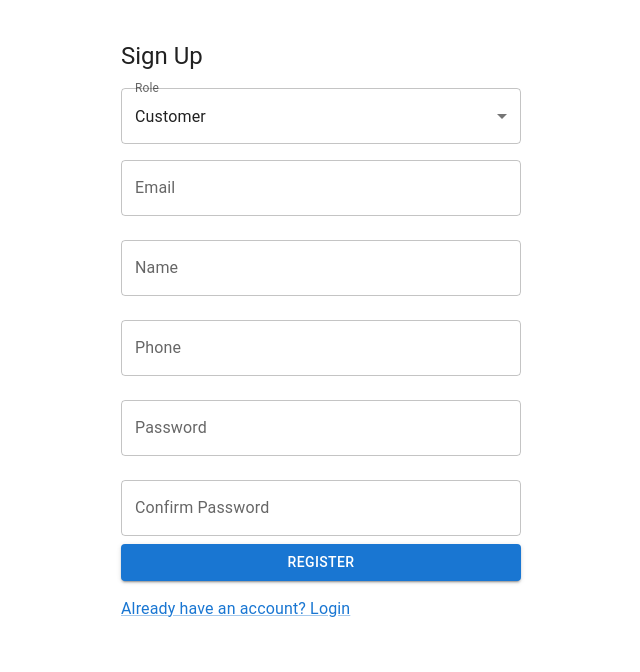
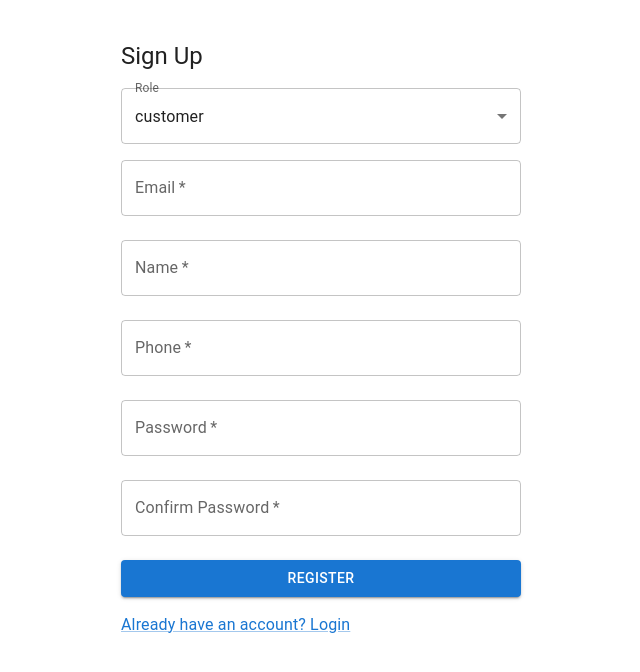
Before and after one commit to Rohit8940/odoo-rental-management, a React (Vite) app in the folder frontend/: page /signup in a window 1280 px wide. Shown: the top 672 px of the page, without its empty margins (319-959 px from the left). Built offline with nearby package versions, Linux system fonts and the light colour scheme.

Commit message:
dashboard after auth

```diff
--- a/frontend/package.json
+++ b/frontend/package.json
@@ -13,6 +13,7 @@
     "@emotion/react": "^11.14.0",
     "@emotion/styled": "^11.14.1",
     "@fontsource/roboto": "^5.2.6",
+    "@mui/icons-material": "^7.3.1",
     "@mui/material": "^7.3.1",
     "axios": "^1.11.0",
     "react": "^19.1.1",
--- a/frontend/src/App.jsx
+++ b/frontend/src/App.jsx
@@ -1,16 +1,33 @@
+// src/App.jsx
 import { Routes, Route, Navigate } from "react-router-dom";
 import LoginPage from "./pages/LoginPage";
 import SignupPage from "./pages/SignupPage";
+import RentalShopPage from "./pages/RentalShopPage";
+import { useAuth } from "./context/AuthProvider";
 
 export default function App() {
+  const { user } = useAuth();
+
   return (
     <Routes>
-      {/* Default redirect to login */}
+      {/* Default redirect */}
       <Route path="/" element={<Navigate to="/login" replace />} />
 
-      {/* Auth routes */}
+      {/* Public routes */}
       <Route path="/login" element={<LoginPage />} />
       <Route path="/signup" element={<SignupPage />} />
+
+      {/* Protected route */}
+      <Route
+        path="/rental-shop"
+        element={
+          user?.role === "customer" ? (
+            <RentalShopPage />
+          ) : (
+            <Navigate to="/login" replace />
+          )
+        }
+      />
     </Routes>
   );
 }
--- a/frontend/src/components/RoleSelector.jsx
+++ b/frontend/src/components/RoleSelector.jsx
@@ -6,7 +6,7 @@ const RoleSelector = ({ role, setRole }) => {
     <FormControl fullWidth>
       <InputLabel>Role</InputLabel>
       <Select value={role} onChange={(e) => setRole(e.target.value)}>
-        <MenuItem value="customer">Customer</MenuItem>
+        <MenuItem value="customer">customer</MenuItem>
         <MenuItem value="enduser">End User</MenuItem>
       </Select>
     </FormControl>
--- a/frontend/src/context/AuthProvider.jsx
+++ b/frontend/src/context/AuthProvider.jsx
@@ -1,3 +1,4 @@
+// src/context/AuthProvider.jsx
 import { createContext, useContext, useState } from "react";
 
 const AuthContext = createContext(null);
--- /dev/null
+++ b/frontend/src/pages/RentalShopPage.jsx
@@ -0,0 +1,179 @@
+import React, { useState } from "react";
+import {
+  AppBar,
+  Toolbar,
+  IconButton,
+  Typography,
+  Button,
+  Box,
+  Grid,
+  Card,
+  CardMedia,
+  CardContent,
+  CardActions,
+  TextField,
+  Select,
+  MenuItem,
+  FormControl,
+  InputLabel,
+  Pagination,
+  Chip,
+  useMediaQuery
+} from "@mui/material";
+import {
+  ShoppingCart,
+  FavoriteBorder,
+  ViewModule,
+  ViewList,
+  Search
+} from "@mui/icons-material";
+import { useTheme } from "@mui/material/styles";
+
+const categories = ["Category 1", "Category 2", "Category 3", "Category 4"];
+const products = Array.from({ length: 12 }, (_, i) => ({
+  id: i,
+  name: `Product ${i + 1}`,
+  price: 0,
+  image: "https://via.placeholder.com/150"
+}));
+
+const RentalShopPage = () => {
+  const theme = useTheme();
+  const isMobile = useMediaQuery(theme.breakpoints.down("sm"));
+  const [view, setView] = useState("grid");
+
+  return (
+    <Box sx={{ flexGrow: 1 }}>
+      {/* Navbar */}
+      <AppBar position="static" color="default" sx={{ mb: 2 }}>
+        <Toolbar>
+          <Typography variant="h6" sx={{ flexGrow: 1 }}>
+            Rental Shop
+          </Typography>
+          <Button color="inherit">Home</Button>
+          <Button color="inherit">Rental Shop</Button>
+          <Button color="inherit">Wishlist</Button>
+          <IconButton color="inherit">
+            <ShoppingCart />
+          </IconButton>
+          <Button color="inherit">Contact Us</Button>
+        </Toolbar>
+      </AppBar>
+
+      {/* Categories */}
+      <Box sx={{ display: "flex", gap: 1, overflowX: "auto", px: 2, mb: 2 }}>
+        {categories.map((cat, idx) => (
+          <Chip key={idx} label={cat} clickable variant="outlined" />
+        ))}
+      </Box>
+
+      <Grid container spacing={2} px={2}>
+        {/* Filters */}
+        {!isMobile && (
+          <Grid item xs={12} sm={3} md={2}>
+            <Typography variant="subtitle1" fontWeight="bold">
+              Product Attributes
+            </Typography>
+            <Typography variant="body2">Colors</Typography>
+            <Typography variant="body2">- Red</Typography>
+            <Typography variant="body2">- Blue</Typography>
+            <Typography variant="body2">- Green</Typography>
+            <Typography variant="body2" sx={{ mt: 2 }}>
+              Price Range
+            </Typography>
+            <Typography variant="body2">- ₹0 - ₹500</Typography>
+            <Typography variant="body2">- ₹500 - ₹1000</Typography>
+          </Grid>
+        )}
+
+        {/* Main Content */}
+        <Grid item xs={12} sm={9} md={10}>
+          {/* Top Controls */}
+          <Box sx={{ display: "flex", gap: 2, mb: 2, flexWrap: "wrap" }}>
+            <FormControl size="small" sx={{ minWidth: 120 }}>
+              <InputLabel>Price List</InputLabel>
+              <Select defaultValue="">
+                <MenuItem value="">Default</MenuItem>
+                <MenuItem value="corporate">Corporate</MenuItem>
+                <MenuItem value="vip">VIP</MenuItem>
+              </Select>
+            </FormControl>
+
+            <TextField
+              size="small"
+              placeholder="Search..."
+              InputProps={{
+                endAdornment: <Search />
+              }}
+            />
+
+            <FormControl size="small" sx={{ minWidth: 120 }}>
+              <InputLabel>Sort By</InputLabel>
+              <Select defaultValue="">
+                <MenuItem value="">Default</MenuItem>
+                <MenuItem value="priceLow">Price: Low to High</MenuItem>
+                <MenuItem value="priceHigh">Price: High to Low</MenuItem>
+              </Select>
+            </FormControl>
+
+            <IconButton onClick={() => setView("grid")}>
+              <ViewModule color={view === "grid" ? "primary" : "inherit"} />
+            </IconButton>
+            <IconButton onClick={() => setView("list")}>
+              <ViewList color={view === "list" ? "primary" : "inherit"} />
+            </IconButton>
+          </Box>
+
+          {/* Product List */}
+          <Grid container spacing={2}>
+            {products.map((product) => (
+              <Grid
+                key={product.id}
+                item
+                xs={6}
+                sm={4}
+                md={3}
+                sx={view === "list" ? { flexBasis: "100%" } : {}}
+              >
+                <Card sx={{ display: view === "list" ? "flex" : "block" }}>
+                  <CardMedia
+                    component="img"
+                    height={view === "list" ? "100" : "140"}
+                    image={product.image}
+                    alt={product.name}
+                    sx={view === "list" ? { width: 140 } : {}}
+                  />
+                  <Box sx={{ flexGrow: 1 }}>
+                    <CardContent>
+                      <Typography variant="subtitle1">
+                        {product.name}
+                      </Typography>
+                      <Typography variant="body2">
+                        ₹{product.price.toFixed(2)}
+                      </Typography>
+                    </CardContent>
+                    <CardActions>
+                      <Button variant="contained" size="small">
+                        Add to Cart
+                      </Button>
+                      <IconButton>
+                        <FavoriteBorder />
+                      </IconButton>
+                    </CardActions>
+                  </Box>
+                </Card>
+              </Grid>
+            ))}
+          </Grid>
+
+          {/* Pagination */}
+          <Box sx={{ display: "flex", justifyContent: "center", mt: 3 }}>
+            <Pagination count={10} color="primary" />
+          </Box>
+        </Grid>
+      </Grid>
+    </Box>
+  );
+};
+
+export default RentalShopPage;
--- a/frontend/src/pages/SignupPage.jsx
+++ b/frontend/src/pages/SignupPage.jsx
@@ -1,11 +1,21 @@
+// src/pages/SignupPage.jsx
 import React, { useState } from "react";
-import { Box, Button, TextField, Typography, Link } from "@mui/material";
+import {
+  Box,
+  Button,
+  TextField,
+  Typography,
+  Link
+} from "@mui/material";
 import RoleSelector from "../components/RoleSelector";
 import { useAuth } from "../context/AuthProvider";
 import axios from "axios";
+import { useNavigate } from "react-router-dom";
 
 const SignupPage = () => {
   const { login } = useAuth();
+  const navigate = useNavigate();
+
   const [email, setEmail] = useState("");
   const [name, setName] = useState("");
   const [phone, setPhone] = useState("");
@@ -16,6 +26,7 @@ const SignupPage = () => {
 
   const handleSubmit = async (e) => {
     e.preventDefault();
+
     if (password !== confirmPassword) {
       alert("Passwords do not match");
       return;
@@ -30,7 +41,15 @@ const SignupPage = () => {
         password,
         role,
       });
-      login(res.data.user); // store user data in context
+
+      login(res.data.user); // Store user data in context
+
+      // Redirect based on role
+      if (res.data.user.role === "customer") {
+        navigate("/rental-shop");
+      } else {
+        navigate("/dashboard"); // for shop owners/admins
+      }
     } catch (err) {
       console.error(err);
       alert(err.response?.data?.message || "Signup failed");
@@ -41,15 +60,60 @@ const SignupPage = () => {
 
   return (
     <Box maxWidth={400} mx="auto" mt={5}>
-      <Typography variant="h5" mb={2}>Sign Up</Typography>
+      <Typography variant="h5" mb={2}>
+        Sign Up
+      </Typography>
       <form onSubmit={handleSubmit}>
         <RoleSelector role={role} setRole={setRole} />
-        <TextField label="Email" fullWidth margin="normal" value={email} onChange={(e) => setEmail(e.target.value)} />
-        <TextField label="Name" fullWidth margin="normal" value={name} onChange={(e) => setName(e.target.value)} />
-        <TextField label="Phone" fullWidth margin="normal" value={phone} onChange={(e) => setPhone(e.target.value)} />
-        <TextField label="Password" type="password" fullWidth margin="normal" value={password} onChange={(e) => setPassword(e.target.value)} />
-        <TextField label="Confirm Password" type="password" fullWidth margin="normal" value={confirmPassword} onChange={(e) => setConfirmPassword(e.target.value)} />
-        <Button variant="contained" type="submit" fullWidth disabled={loading}>
+        <TextField
+          label="Email"
+          fullWidth
+          margin="normal"
+          value={email}
+          onChange={(e) => setEmail(e.target.value)}
+          required
+        />
+        <TextField
+          label="Name"
+          fullWidth
+          margin="normal"
+          value={name}
+          onChange={(e) => setName(e.target.value)}
+          required
+        />
+        <TextField
+          label="Phone"
+          fullWidth
+          margin="normal"
+          value={phone}
+          onChange={(e) => setPhone(e.target.value)}
+          required
+        />
+        <TextField
+          label="Password"
+          type="password"
+          fullWidth
+          margin="normal"
+          value={password}
+          onChange={(e) => setPassword(e.target.value)}
+          required
+        />
+        <TextField
+          label="Confirm Password"
+          type="password"
+          fullWidth
+          margin="normal"
+          value={confirmPassword}
+          onChange={(e) => setConfirmPassword(e.target.value)}
+          required
+        />
+        <Button
+          variant="contained"
+          type="submit"
+          fullWidth
+          disabled={loading}
+          sx={{ mt: 2 }}
+        >
           {loading ? "Registering..." : "Register"}
         </Button>
       </form>
```
Also changed, not shown: frontend/src/pages/LoginPage.jsx (+10 -1 lines), 2 other files (tests, documents, lock files or other folders).
